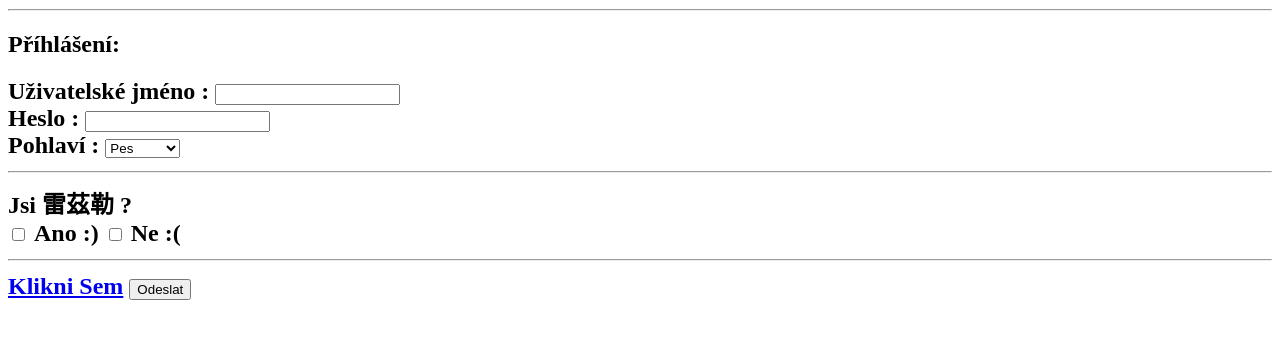
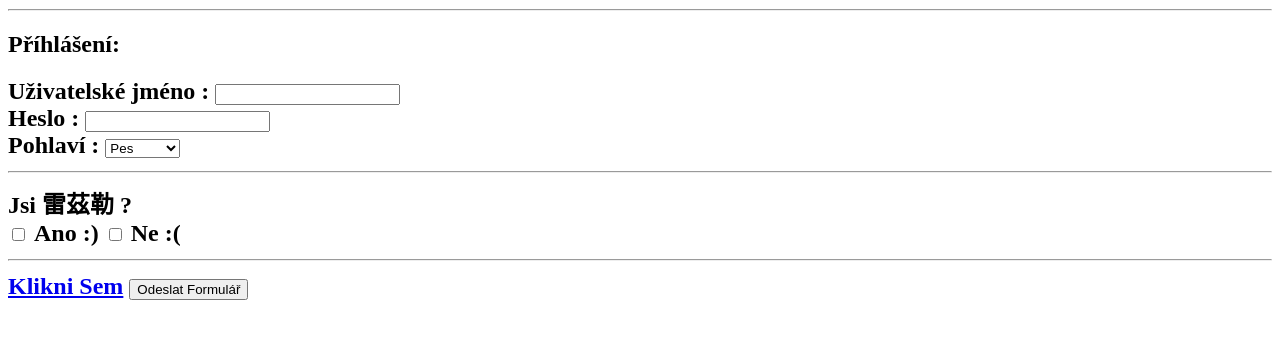
Before and after one commit to FStepan7/cuddly-palm-tree, a plain HTML site: page index.html in a window 1280 px wide. Shown: the part 383-722 px from the top of the page. Drawn offline with Linux system fonts and the light colour scheme.

Commit message:
Update index.html

```diff
--- a/index.html
+++ b/index.html
@@ -48,7 +48,7 @@
 
         <a href="https://www.youtube.com/watch?v=xvFZjo5PgG0" target="_blank">Klikni Sem</a>
 
-          <button>Odeslat</button>
+          <button>Odeslat Formulář</button>
 
 </body>
 
```
